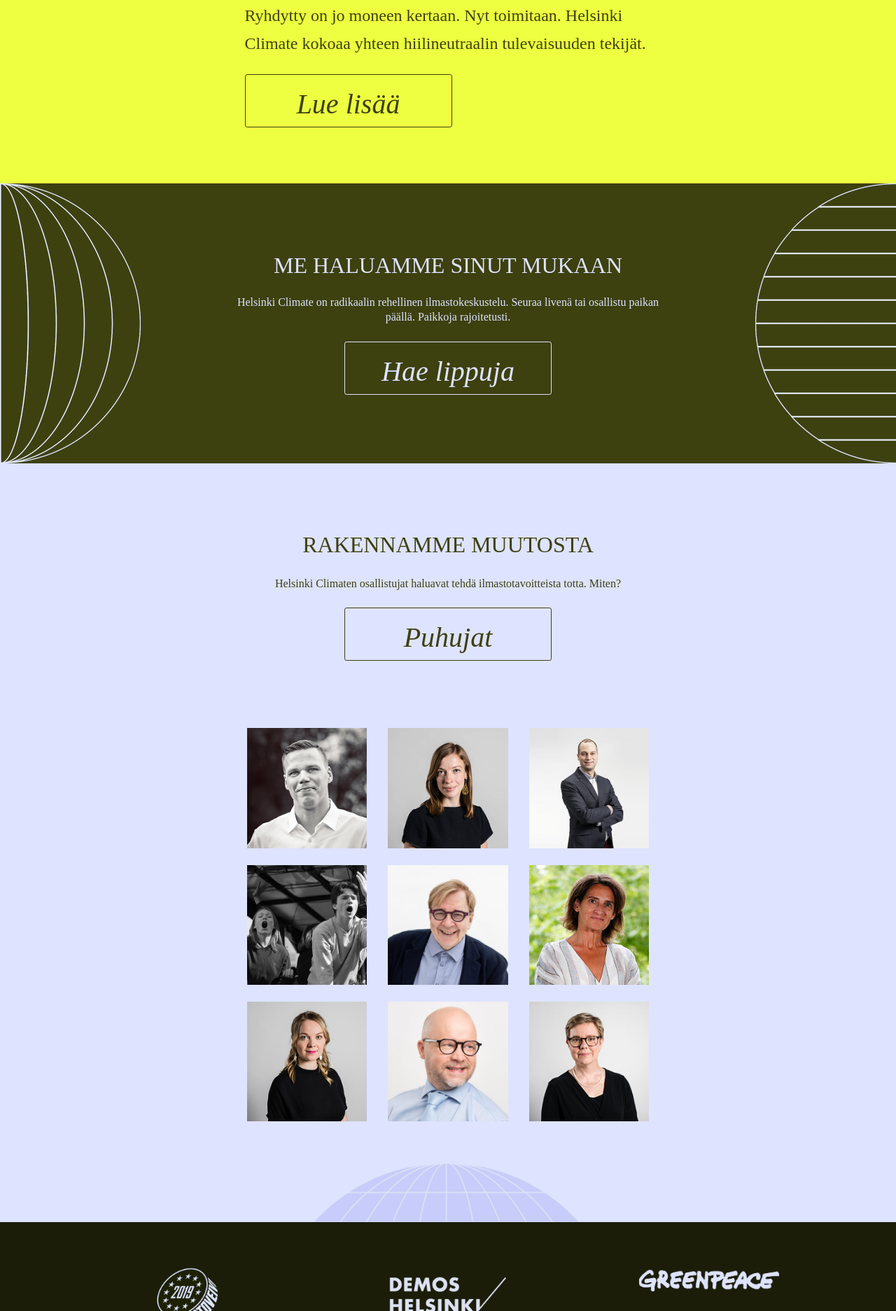
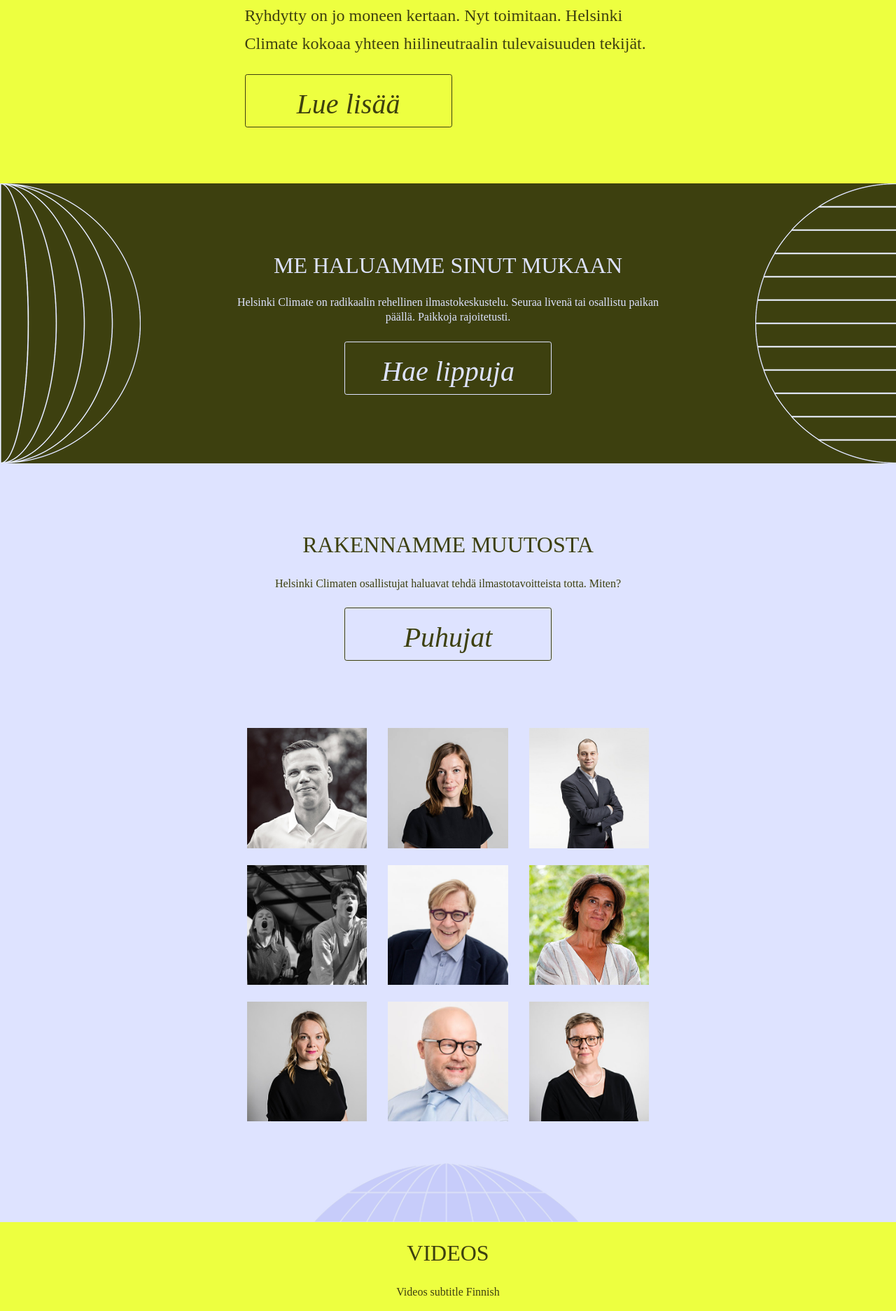
Before and after one commit to ilmastoveivi/helsinkiclimate-v2, a Jekyll site: the page built from index.md, in a window 1280 px wide. Shown: the part 1065-2938 px from the top of the page at 70% size. Built offline with Jekyll 4.4.1, drawn with Linux system fonts in a browser that asks for light colours; some web fonts are replaced; some of the changed text lies outside the part shown; grey boxes are pictures that could not be loaded.

Commit message:
Add new section for videos

```diff
--- /dev/null
+++ b/_data/videos/en.yml
@@ -0,0 +1,5 @@
+- player: "//player.vimeo.com/video/22428395?color=EDFF40"
+  title: Experience Human Flight
+
+- player: "//player.vimeo.com/video/22428395?color=EDFF40"
+  title: Experience Human Flight 2
--- /dev/null
+++ b/_data/videos/fi.yml
@@ -0,0 +1,5 @@
+- player: "//player.vimeo.com/video/22428395?color=EDFF40"
+  title: Experience Human Flight
+
+- player: "//player.vimeo.com/video/22428395?color=EDFF40"
+  title: Experience Human Flight 2
--- /dev/null
+++ b/_includes/home/videos.html
@@ -0,0 +1,20 @@
+<section id="videos">
+  <div class="content-container">
+    <div class="row">
+      <div class="col-12 text-center">
+        <div>
+          <h2 class="text-uppercase">
+            {{ page.videos | markdownify }}
+          </h2>
+          {{ page.videos-subtitle | markdownify }}
+        </div>
+      </div>
+    </div>
+    <div class="row justify-content-center text-center">
+      {% assign videos = site.data.videos[page.lang]%}
+      {% for video in videos %}
+      {% include videos/video_item.html player=video.player title=video.title%}
+      {% endfor %}
+    </div>
+  </div>
+</section>
--- a/_includes/speakers/speaker_grid.html
+++ b/_includes/speakers/speaker_grid.html
@@ -9,7 +9,7 @@
                 </div>
             </div>
             <div class="row mt-2 text-left">
-                <div class="speaker-title">
+                <div class="centered-title">
                     {{ include.title }}
                 </div>
             </div>
--- /dev/null
+++ b/_includes/videos/video_item.html
@@ -0,0 +1,14 @@
+<div class="col-xl-6 col-sm-12 pb-4">
+  <div class="">
+    <div clas="col">
+      <div class="embed-responsive embed-responsive-16by9">
+        <iframe src={{include.player}}></iframe>
+        <div class="row mt-5 text-left">
+          <div class="speaker-title">
+            {{ include.title }}
+          </div>
+        </div>
+      </div>
+    </div>
+  </div>
+</div>
--- a/_layouts/home.html
+++ b/_layouts/home.html
@@ -7,6 +7,7 @@
       {% include home/intro.html %}
       {% include home/talk_show.html %}
       {% include home/are_you_with_us.html %}
+      {% include home/videos.html %}
     </div>
   </div>
 {% include footer.html %}
--- a/css/style.scss
+++ b/css/style.scss
@@ -53,6 +53,12 @@
     line-height: 1.3;
   }
 
+}
+
+.centered-title {
+  font-family: $secondary-font;
+  font-size: 1.25rem;
+  font-style: italic;
 }
 
 .btn-xl {
@@ -236,6 +242,9 @@
   text-transform: uppercase;
 }
 
+#videos .content-container{
+  max-width: 1300px;
+}
 @media screen and (max-width: 650px) {
    h1 {
     font-size: 2rem;
@@ -333,12 +342,6 @@
 
 .speaker-name{
   font-weight: $gothic-medium;
-}
-
-.speaker-title {
-  font-family: $secondary-font;
-  font-size: 1.25rem;
-  font-style: italic;
 }
 
 .speaker-description {
--- a/index.md
+++ b/index.md
@@ -20,6 +20,10 @@
 are-you-with-us: Rakennamme muutosta
 we-want-make-world: Helsinki Climaten osallistujat haluavat tehdä ilmastotavoitteista totta. Miten?
 
+# Part 4
+videos: Videos
+videos-subtitle: Videos subtitle Finnish
+
 about-us: Meistä
 
 read-news: Lue uusimmat uutiset
```
Also changed, not shown: en.md (+4 -0 lines).
